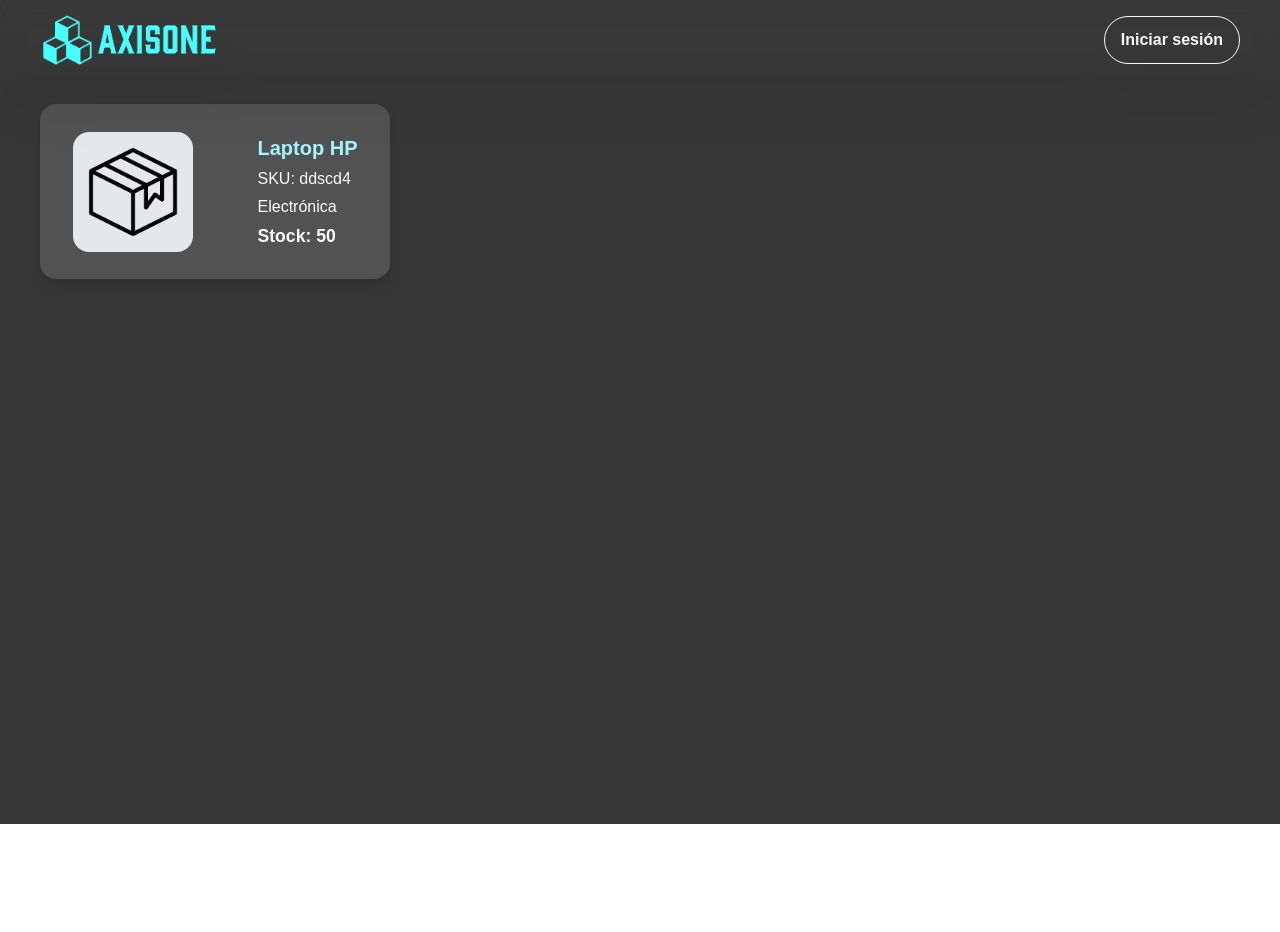
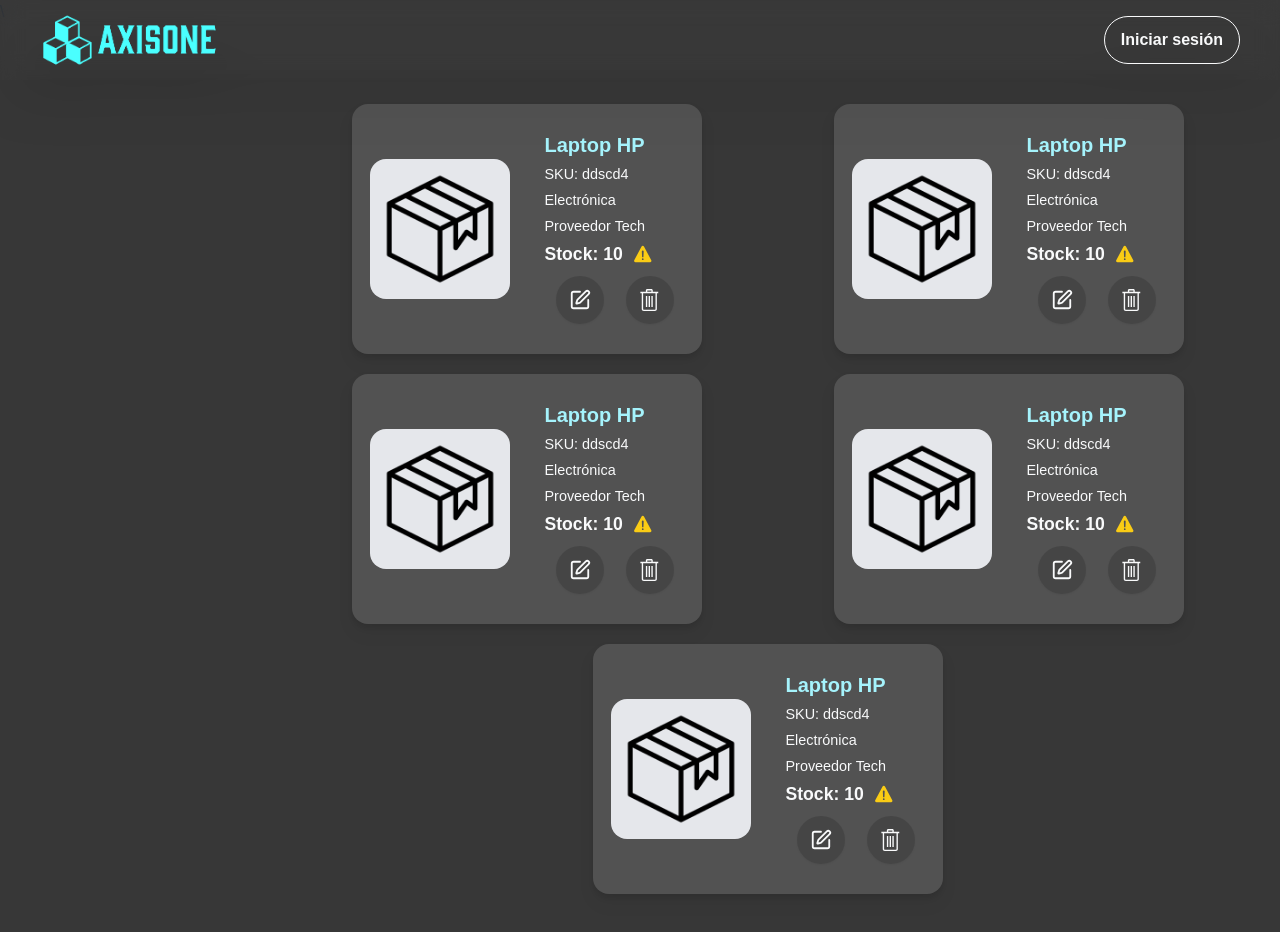
Before and after one commit to StellarDBryan/AxisOne_ERP, a Next.js app: page /actives in a window 1280 px wide. Shown: the top 932 px of the page. Before the commit the page ends 824 px from the top, so only its background shows below. Built offline with nearby package versions, Linux system fonts and the light colour scheme; no server answers.

Commit message:
add: add buttons in ActiveCard component and actives data

```diff
--- a/components/common/actives_template.jsx
+++ b/components/common/actives_template.jsx
@@ -8,10 +8,12 @@
 
     return (
         <>
-            <section className="w-full bg-transparent z-10 py-20 p-10 h-screen flex flex-col">
-                {actives.map((active, id) => (
-                    <ActiveCard key={id} active={active} />
-                ))}
+            <section className="w-4/5 ml-[20%] bg-transparent z-10 py-20 p-10 h-auto flex flex-col">
+                <div className="w-full h-auto flex flex-row flex-wrap gap-5 items-center justify-around">
+                    {actives.map((active, id) => (
+                        <ActiveCard key={id} active={active} />
+                    ))}
+                </div>
             </section>
         </>
     );
--- a/components/ui/cards.jsx
+++ b/components/ui/cards.jsx
@@ -13,26 +13,38 @@
 
     return(
         <>
-            <div className="card flex flex-row items-center justify-around w-[350px] h-[175px] bg-neutral-600 rounded-2xl drop-shadow-lg hover:drop-shadow-2xl transition-all duration-200 ease-in-out">
+            <div className="card flex flex-row items-center justify-around w-[350px] h-[250px] bg-neutral-600 rounded-2xl drop-shadow-lg transition-all duration-200 ease-in-out">
                 {active.image
                     ? <Image
                         src={active.image}
                         alt={`${active.active} Image`}
                         width={100}
                         height={100}
-                        className="rounded-2xl" />
+                        className="rounded-2xl object-contain p-3 h-[130px] w-[130px] bg-gray-200" />
                     : <Image
                         src="/images/products/product_icon.png"
                         alt= "Product Icon"
                         width={100}
                         height={100}
-                        className="rounded-2xl object-contain p-3 h-[120px] w-[120px] bg-gray-200" />}
-                <div className="flex flex-col gap-1 text-gray-50 items-start">
+                        className="rounded-2xl object-contain p-3 h-[140px] w-[140px] bg-gray-200" />}
+                <div className="flex flex-col w-2/5 gap-1 text-gray-50 items-start">
                     <span className="text-h6 text-cyan-200 font-extrabold">{active.active}</span>
-                    <span className="text-p font-medium whitespace-pre-line">{content.activeCard.sku}: {active.sku}</span>
-                    <span className="text-p font-medium whitespace-pre-line">{active.category}</span>
-                    <span className="text-[1.1rem] font-semibold whitespace-pre-line">{content.activeCard.stock}: {active.quantity}</span>
+                    <span className="text-[0.9rem] font-medium whitespace-pre-line">{content.activeCard.sku}: {active.sku}</span>
+                    <span className="text-[0.9rem] font-medium whitespace-pre-line">{active.category}</span>
+                    <span className="text-[0.9rem] font-medium whitespace-pre-line">{active.provider}</span>
+                    <span className="text-[1.1rem] flex items-center gap-1 flex-nowrap font-semibold whitespace-pre">
+                        {content.activeCard.stock}: {active.quantity} {(active.quantity <= active.low_stock_alert) && <svg xmlns="http://www.w3.org/2000/svg" width="22" height="22" viewBox="0 0 512 512" className="text-yellow-400"><path fill="currentColor" d="M449.07 399.08L278.64 82.58c-12.08-22.44-44.26-22.44-56.35 0L51.87 399.08A32 32 0 0 0 80 446.25h340.89a32 32 0 0 0 28.18-47.17m-198.6-1.83a20 20 0 1 1 20-20a20 20 0 0 1-20 20m21.72-201.15l-5.74 122a16 16 0 0 1-32 0l-5.74-121.95a21.73 21.73 0 0 1 21.5-22.69h.21a21.74 21.74 0 0 1 21.73 22.7Z"/></svg>}
+                    </span>
+                    <div className="flex flex-row w-full py-1  items-center justify-around">
+                        <button className="btn btn-circle border-none bg-neutral-700/70 hover:bg-neutral-800/80 text-gray-50 flex items-center justify-center">
+                            <svg xmlns="http://www.w3.org/2000/svg" width="22" height="22" viewBox="0 0 24 24"><g fill="none" stroke="currentColor" strokeLinecap="round" strokeLinejoin="round" strokeWidth="2"><path d="M12 3H5a2 2 0 0 0-2 2v14a2 2 0 0 0 2 2h14a2 2 0 0 0 2-2v-7"/><path d="M18.375 2.625a1 1 0 0 1 3 3l-9.013 9.014a2 2 0 0 1-.853.505l-2.873.84a.5.5 0 0 1-.62-.62l.84-2.873a2 2 0 0 1 .506-.852z"/></g></svg>
+                        </button>
+                        <button className="btn btn-circle border-none bg-neutral-700/70 hover:bg-neutral-800/80 text-gray-50 flex items-center justify-center">
+                            <svg xmlns="http://www.w3.org/2000/svg" width="22" height="22" viewBox="0 0 2048 2048"><path fill="currentColor" d="M1792 384h-128v1472q0 40-15 75t-41 61t-61 41t-75 15H448q-40 0-75-15t-61-41t-41-61t-15-75V384H128V256h512V128q0-27 10-50t27-40t41-28t50-10h384q27 0 50 10t40 27t28 41t10 50v128h512zM768 256h384V128H768zm768 128H384v1472q0 26 19 45t45 19h1024q26 0 45-19t19-45zM768 1664H640V640h128zm256 0H896V640h128zm256 0h-128V640h128z"/></svg>
+                        </button>
+                    </div>
                 </div>
+
             </div>
         </>
     );
--- a/pages/api/data.js
+++ b/pages/api/data.js
@@ -6,8 +6,53 @@
                 "id": 1,
                 "sku": 'ddscd4',
                 "active": "Laptop HP",
+                "provider": "Proveedor Tech",
                 "category": "Electrónica",
-                "quantity": 50,
+                "quantity": 10,
+                "last_entry": "2025-01-20",
+                "last_exit": "2025-01-22",
+                "low_stock_alert": 10,
+            },
+            {
+                "id": 2,
+                "sku": 'ddscd4',
+                "active": "Laptop HP",
+                "provider": "Proveedor Tech",
+                "category": "Electrónica",
+                "quantity": 10,
+                "last_entry": "2025-01-20",
+                "last_exit": "2025-01-22",
+                "low_stock_alert": 10,
+            },
+            {
+                "id": 3,
+                "sku": 'ddscd4',
+                "active": "Laptop HP",
+                "provider": "Proveedor Tech",
+                "category": "Electrónica",
+                "quantity": 10,
+                "last_entry": "2025-01-20",
+                "last_exit": "2025-01-22",
+                "low_stock_alert": 10,
+            },
+            {
+                "id": 4,
+                "sku": 'ddscd4',
+                "active": "Laptop HP",
+                "provider": "Proveedor Tech",
+                "category": "Electrónica",
+                "quantity": 10,
+                "last_entry": "2025-01-20",
+                "last_exit": "2025-01-22",
+                "low_stock_alert": 10,
+            },
+            {
+                "id": 5,
+                "sku": 'ddscd4',
+                "active": "Laptop HP",
+                "provider": "Proveedor Tech",
+                "category": "Electrónica",
+                "quantity": 10,
                 "last_entry": "2025-01-20",
                 "last_exit": "2025-01-22",
                 "low_stock_alert": 10,
```
